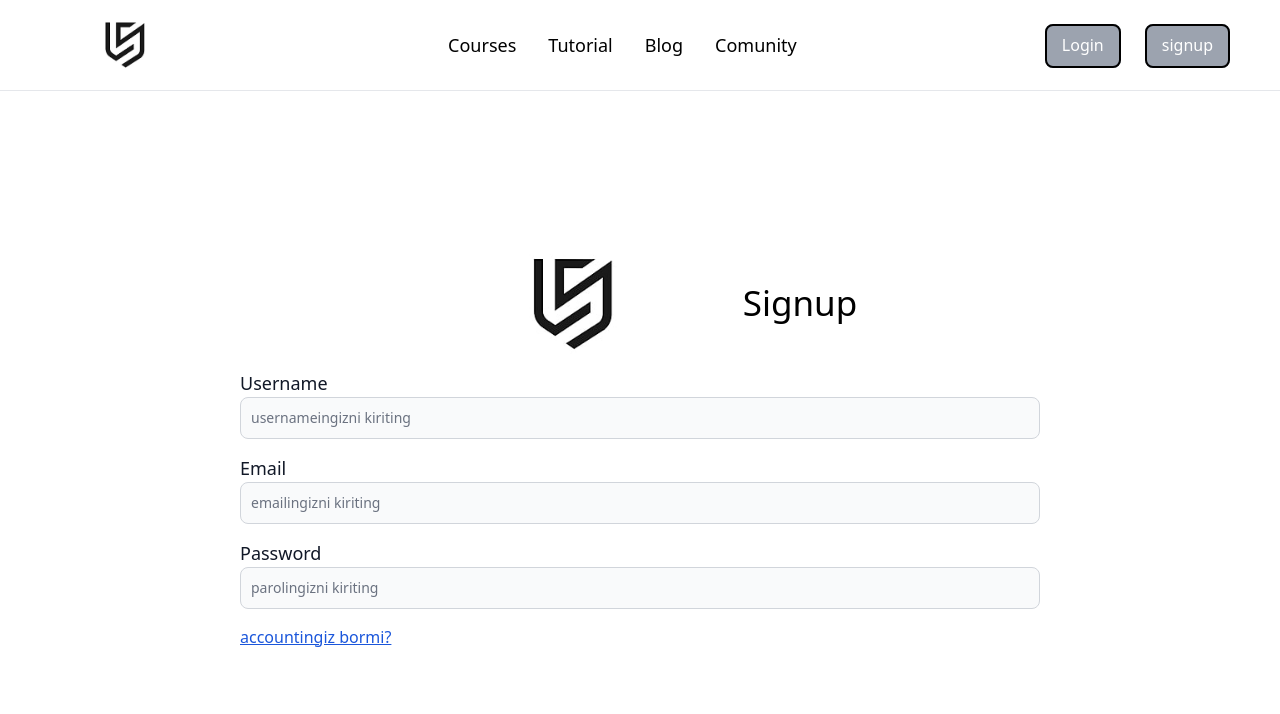
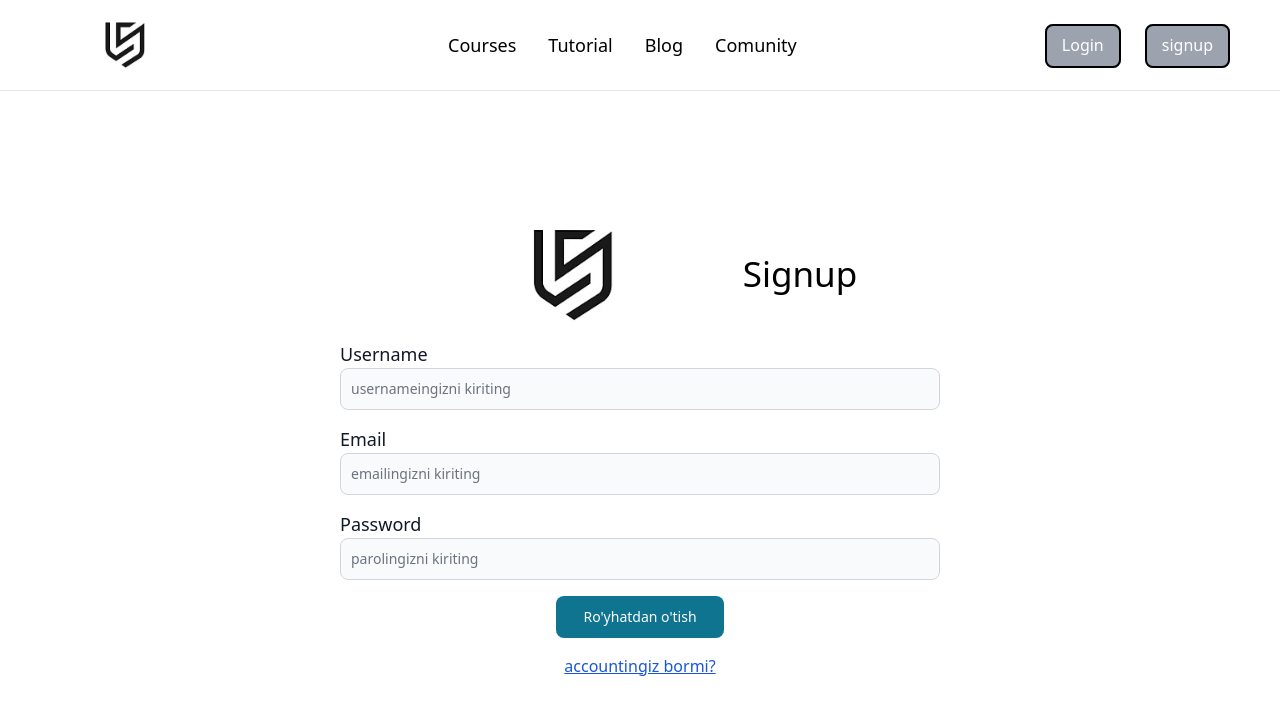
Before and after one commit to ammoriddin/LSAI, a React (Vite) app: page /signup in a window 1280 px wide. Shown: the top 714 px of the page. Built offline with nearby package versions, Linux system fonts and the light colour scheme.

Commit message:
Add create account button

```diff
--- a/src/components/signup/signup.jsx
+++ b/src/components/signup/signup.jsx
@@ -1,12 +1,12 @@
 import React from 'react'
 import logo from '../../assets/logo.jpg'
-import { Label, TextInput } from 'flowbite-react'
+import { Button, Label, TextInput } from 'flowbite-react'
 import { Link } from 'react-router-dom'
 
 export default function Singup() {
   return (
     <section className='w-full h-[90vh] flex justify-center items-center'>
-        <div className='w-[800px]'>
+        <div className='w-[600px]'>
             <div className='flex mb-4 items-center gap-5 justify-center'>
                 <div className='w-[300px] h-[100px]'>
                     <img className='w-full h-full object-cover' src={logo} alt="logo" />
@@ -29,7 +29,10 @@ export default function Singup() {
                     <Label htmlFor='password' className='mb-2 cursor-pointer text-[18px]'>Password</Label>
                     <TextInput type='password' id='password' name='password' placeholder='parolingizni kiriting' />
                 </div>
-                <Link to={'/login'} className='text-blue-700 font-[500] underline'>accountingiz bormi?</Link>
+                <Button className='px-[10px] mx-auto mb-4'>Ro'yhatdan o'tish</Button>
+                <div className='flex justify-center'>
+                    <Link to={'/login'} className='text-blue-700 font-[500] underline'>accountingiz bormi?</Link>
+                </div>
             </form>
         </div>
     </section>
```
